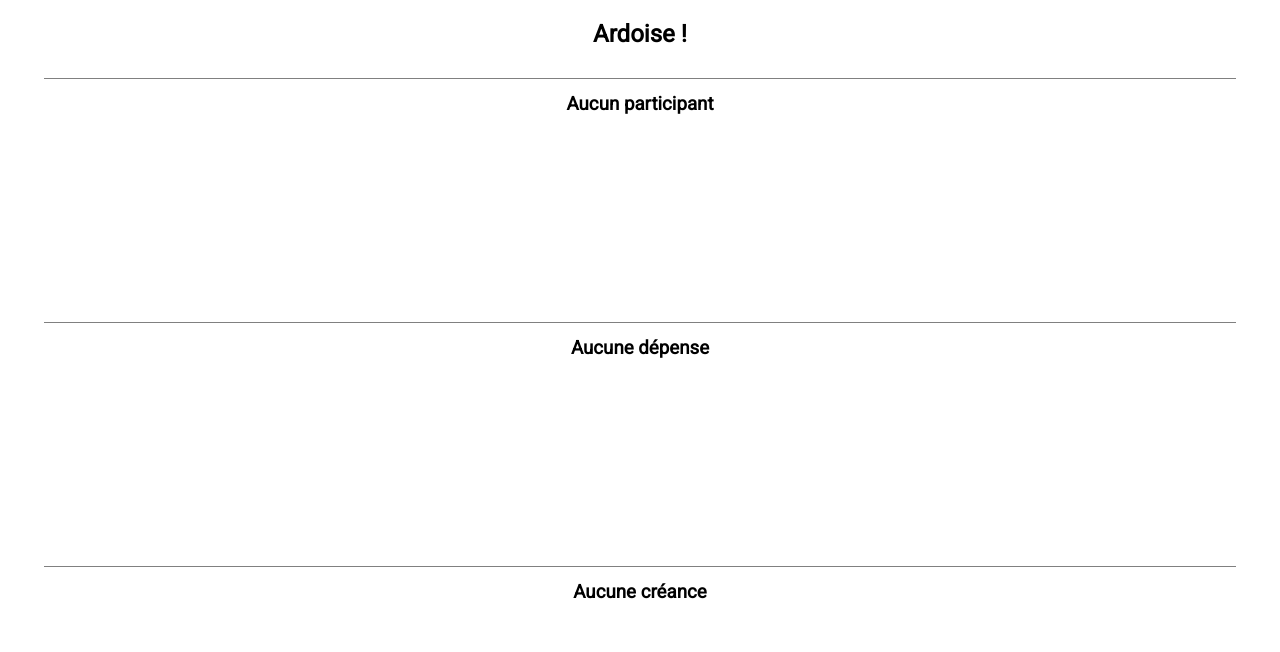
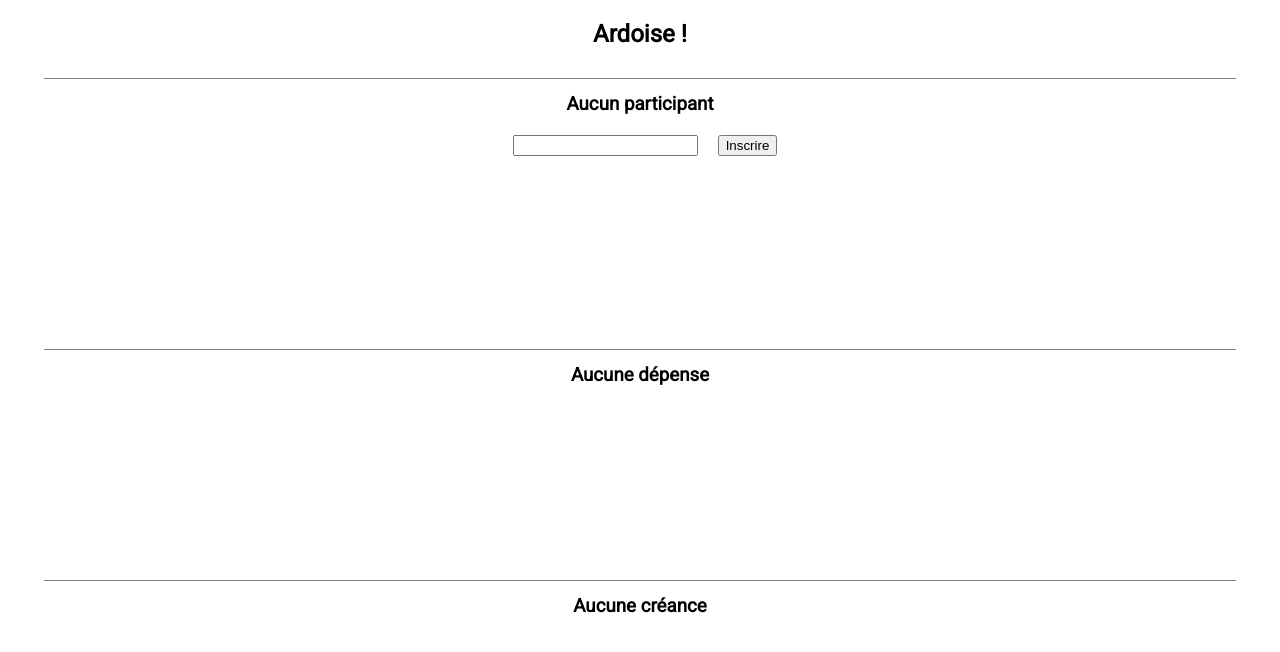
Before and after one commit to fjulien/talk-tdd-react-okiwi, a React (Create React App) app: page / in a window 1280 px wide. Shown: the top 652 px of the page. Built offline with nearby package versions, Linux system fonts and the light colour scheme; the HTML template or start-up script is replaced by a standard one.

Commit message:
Inscrit un participant

```diff
--- a/src/App.js
+++ b/src/App.js
@@ -3,13 +3,50 @@ import "./App.css";
 import "./Ardoise.css";
 
 class App extends Component {
+  state = {
+    participants: [],
+    inscrit: ""
+  };
+
   render() {
+    const { participants, inscrit } = this.state;
     return (
       <div className="App" id="ardoise">
         <h2>Ardoise !</h2>
 
         <div id="participants">
-          <h3>Aucun participant</h3>
+          <h3>
+            {participants.length === 0 &&
+              "Aucun participant"}
+            {participants.length === 1 && "1 participant"}
+          </h3>
+
+          {participants.map(p => (
+            <div key={p}>{p}</div>
+          ))}
+
+          <input
+            type="text"
+            id="inscription-nom"
+            onChange={event =>
+              this.setState({
+                inscrit: event.target.value
+              })
+            }
+            value={inscrit}
+          />
+
+          <button
+            id="inscrire"
+            onClick={() =>
+              this.setState({
+                participants: [inscrit],
+                inscrit: ""
+              })
+            }
+          >
+            Inscrire
+          </button>
         </div>
 
         <div id="depenses">
```
Also changed, not shown: src/aideAuxTests/enzyme.js (added, +15 -0 lines), 2 other files (tests, documents, lock files or other folders).
